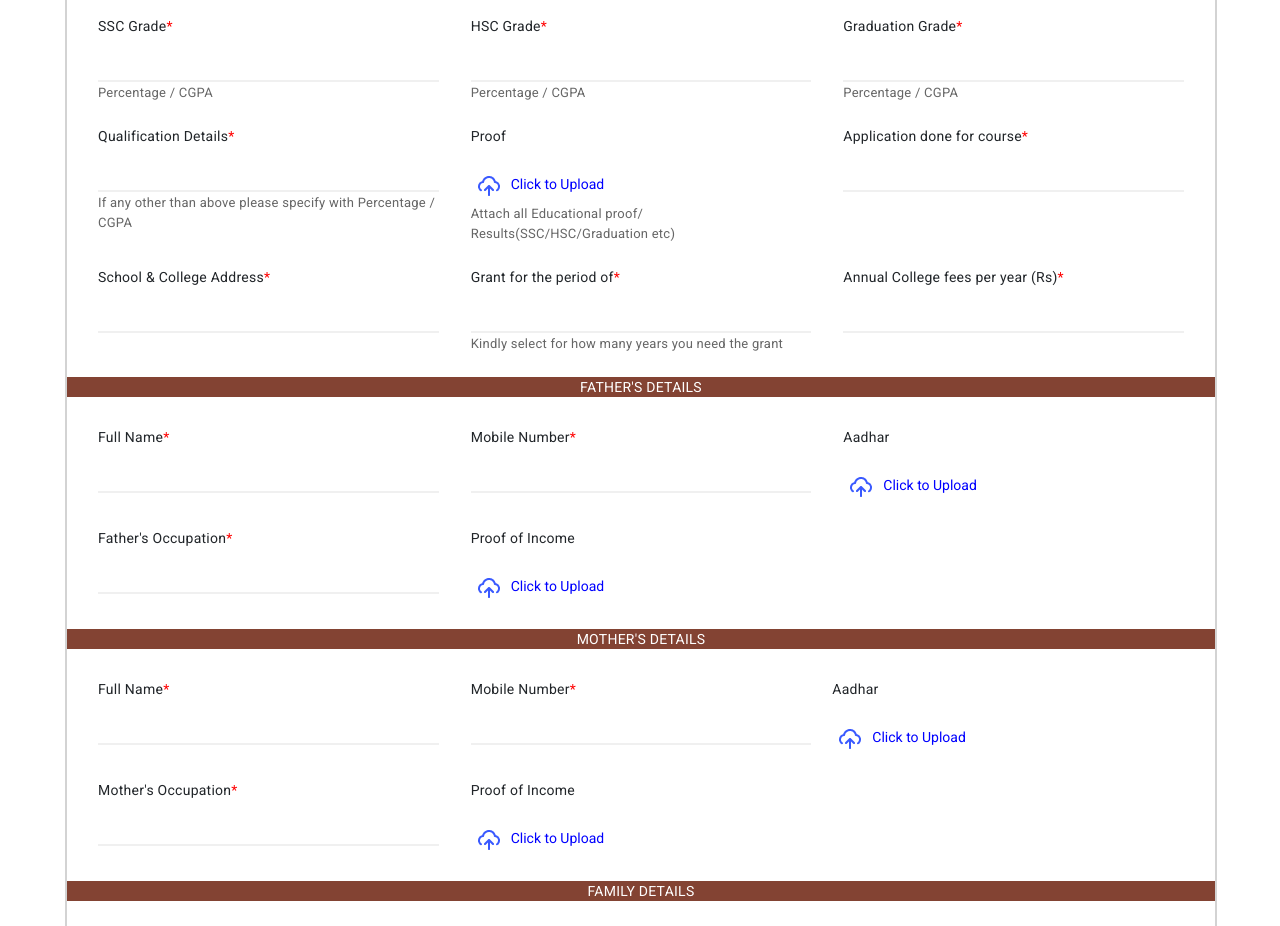
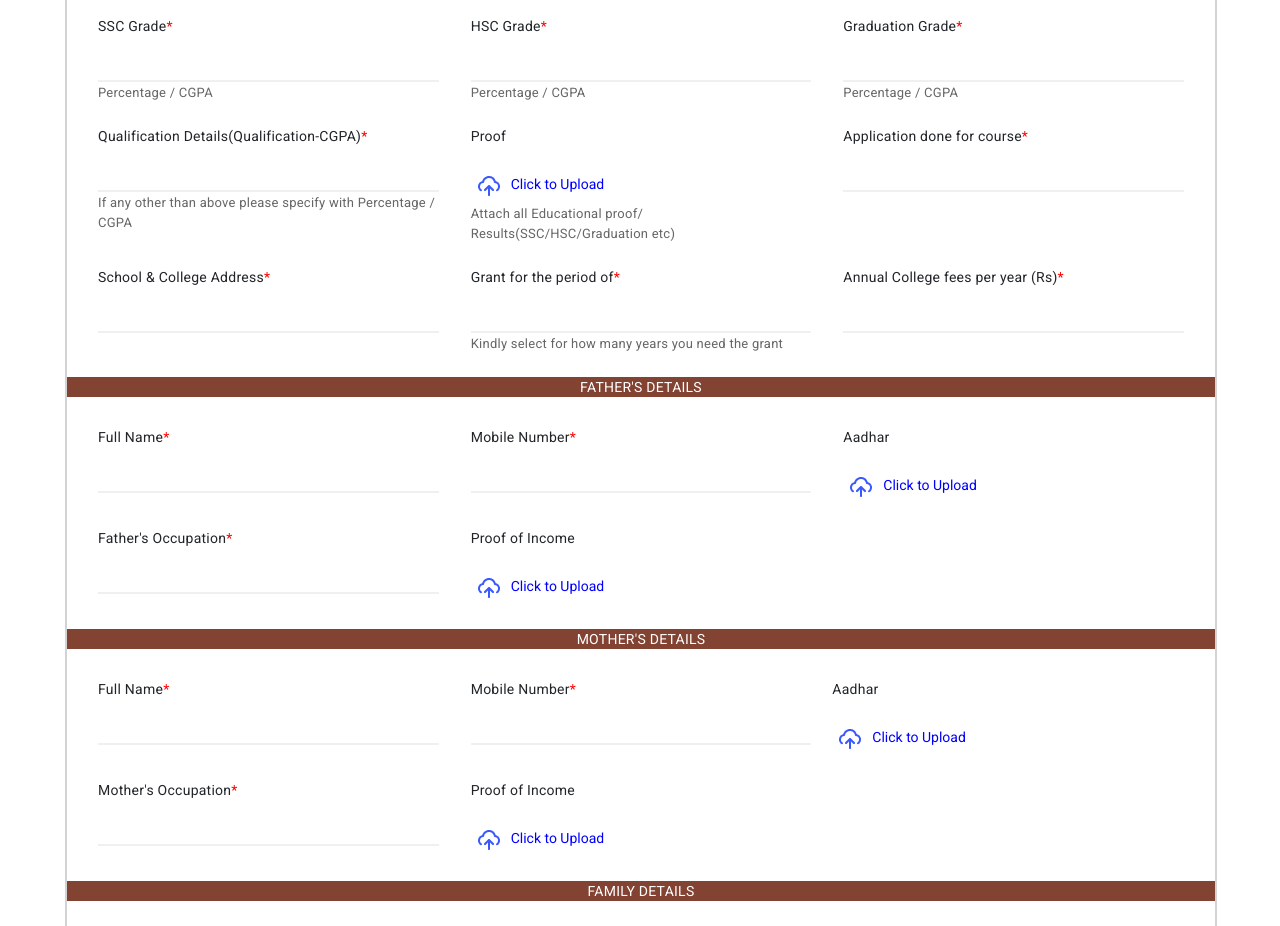
Before and after one commit to bhaveshShah0306/testst, an Angular app: page /#/Services in a window 1280 px wide. Shown: the part 1040-1966 px from the top of the page. Built offline with nearby package versions, Linux system fonts and the light colour scheme.

Commit message:
form text change

```diff
--- a/src/app/charity/charity.component.html
+++ b/src/app/charity/charity.component.html
@@ -95,7 +95,7 @@
           </div>
 
           <div class="col-md-4 mb-4 px-3">
-            <label for="otherCGPA">Qualification Details<span style="color: red;">*</span></label>
+            <label for="otherCGPA">Qualification Details(Qualification-CGPA)<span style="color: red;">*</span></label>
             <input type="text" id="otherCGPA" name="otherCGPA" formControlName="otherCGPA"
               class="form-control">
             <span class="description">If any other than above please specify with Percentage / CGPA</span>
```
